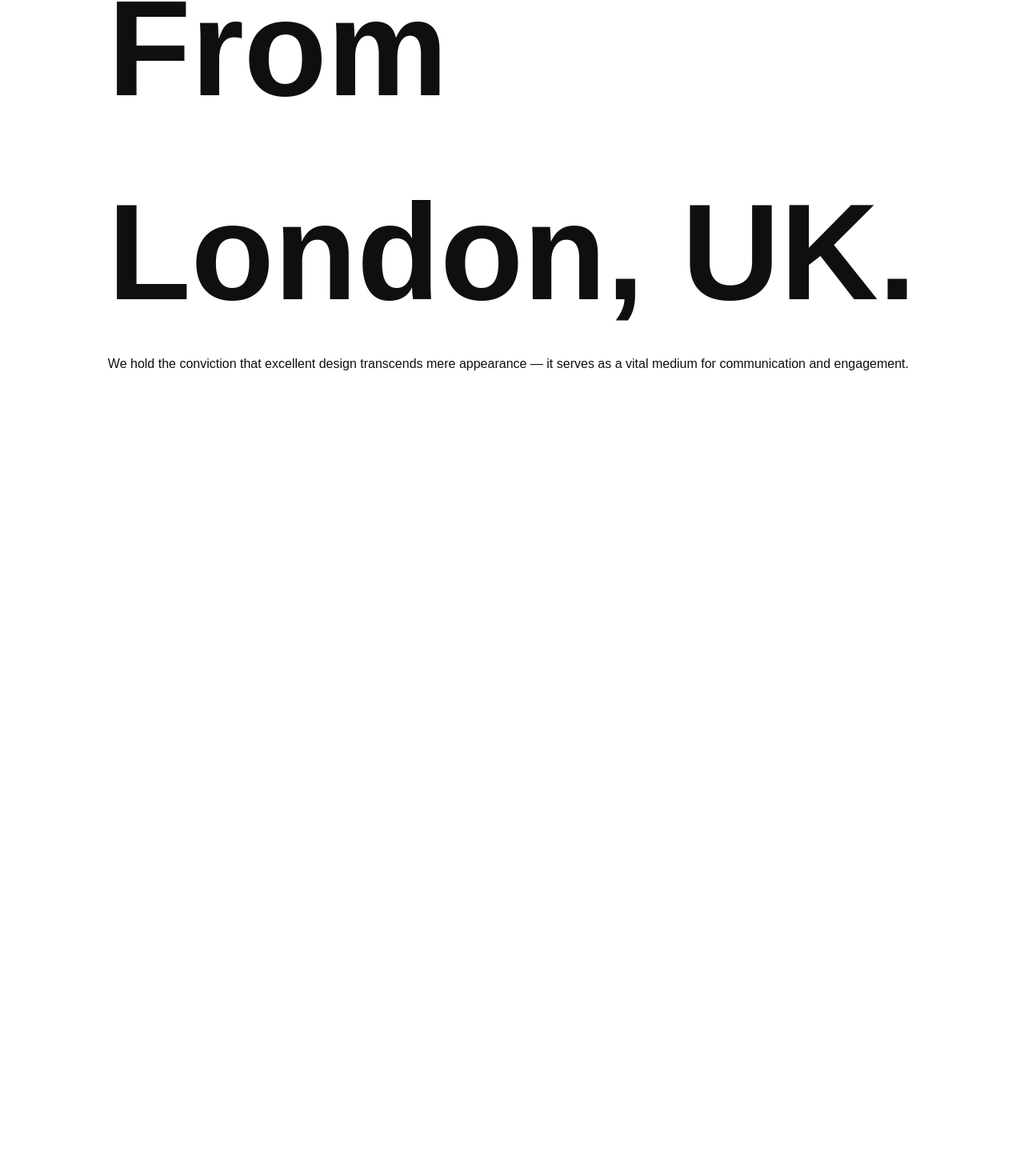
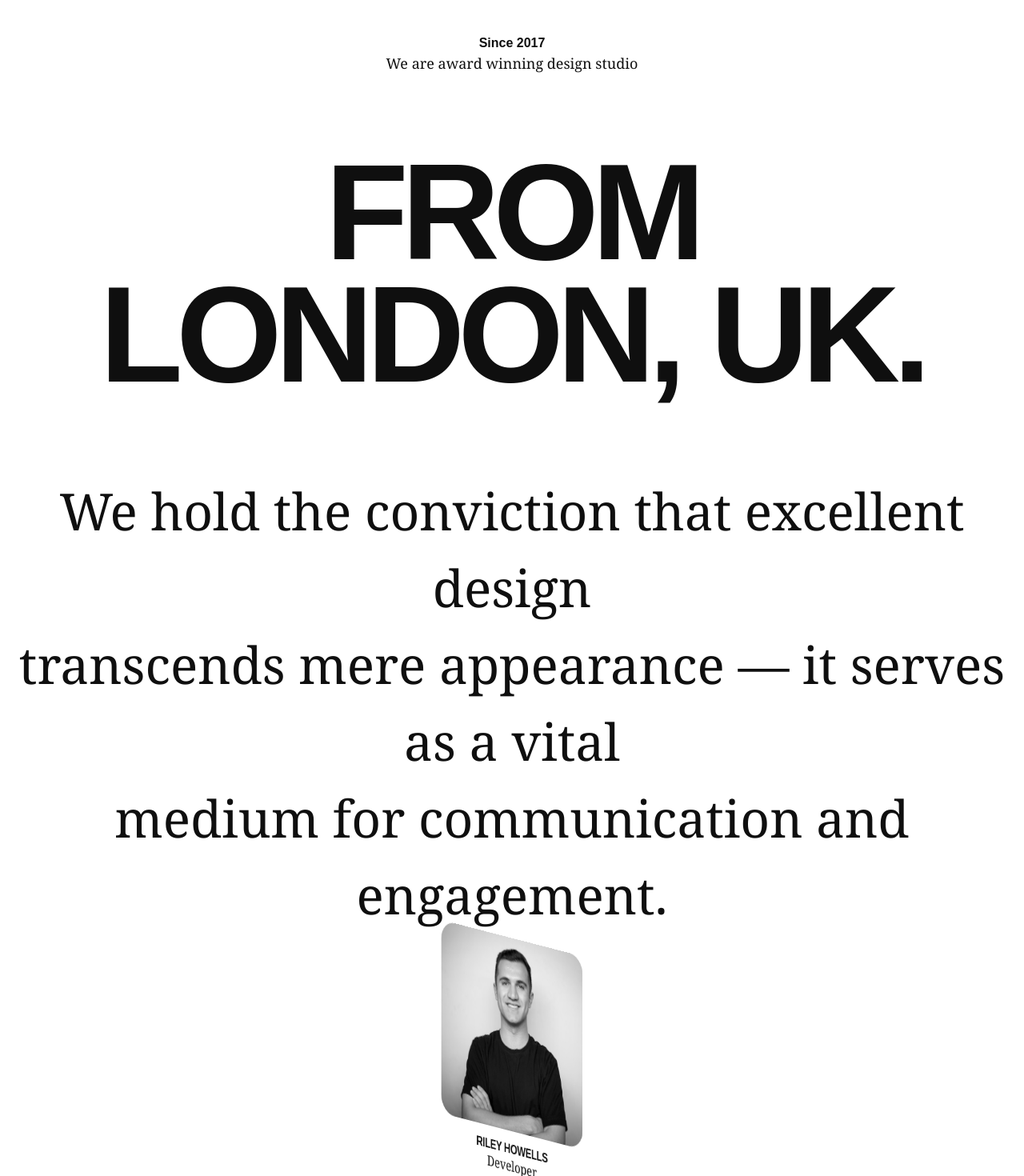
Before and after one commit to Tyubit/animated, a Next.js app: page / in a window 1280 px wide. Shown: the part 3546-5016 px from the top of the page at 80% size. Before the commit the page ends 4013 px from the top, so only its background shows below. Built offline with nearby package versions, Linux system fonts and the light colour scheme.

Commit message:
aboout style

```diff
--- a/src/components/About.tsx
+++ b/src/components/About.tsx
@@ -1,14 +1,19 @@
 import React from 'react'
+import { PeopleCard } from './PeopleCard'
 
 export const About = () => {
 return (
-    <div>
-        <div className='flex flex-col items-center'>
+    <section className='mt-56'>
+        <header className='flex flex-col items-center pb-24'>
             <h4 className='font-bold'>Since 2017</h4>
             <p className='font-serif text-[18px]'>We are award winning design studio</p>
+        </header>
+        <h1 className="uppercase text-[170px] font-bold text-center leading-[0.9] tracking-tighter pb-24">From<br/>London, UK.</h1>
+        <p className='text-[64px] font-serif text-center'>We hold the conviction that excellent design<br />transcends mere appearance — it serves as a vital<br />medium for communication and engagement.</p>
+
+        <div>
+            <PeopleCard/>
         </div>
-        <h1 className="text-[170px] font-bold">From <br/>London, UK.</h1>
-        <p>We hold the conviction that excellent design transcends mere appearance — it serves as a vital medium for communication and engagement.</p>
-    </div>
+    </section>
 )
 }
--- /dev/null
+++ b/src/components/PeopleCard.tsx
@@ -0,0 +1,16 @@
+"use client";
+import Image from 'next/image';
+import person from "../../public/person.png"
+import {ReactNode, useState } from "react";
+export const PeopleCard = () => {
+
+return (
+    <div className='flex flex-col items-center z-30 transform perspective-1000  rotate-x-15 rotate-y-45'>
+        <Image className="rounded-[24px]" src={person} alt="person" width={250} height={250} />
+        <div className='flex flex-col items-center p-6 '>
+            <h4 className='font-bold uppercase tracking-tight mb-2 leading-0'>Riley Howells</h4>
+            <p className='font-serif text-[18px]'>Developer</p>
+        </div>
+    </div>
+)
+}
--- a/src/components/Services.tsx
+++ b/src/components/Services.tsx
@@ -26,7 +26,7 @@ export const Services = () => {
         },
     ]
 return (
-    <section id="services" className="w-full flex flex-wrap gap-8 p-8 items-center justify-center">
+    <section id="services" className="w-full flex flex-wrap gap-8 items-center justify-center">
         <Card3D title={"The future of Web3 on Bitcoin"} color={"blue"} tags={["Branding", "Website", "App"]} >
         </Card3D>
 
```
Also changed, not shown: public/person.png (added).
